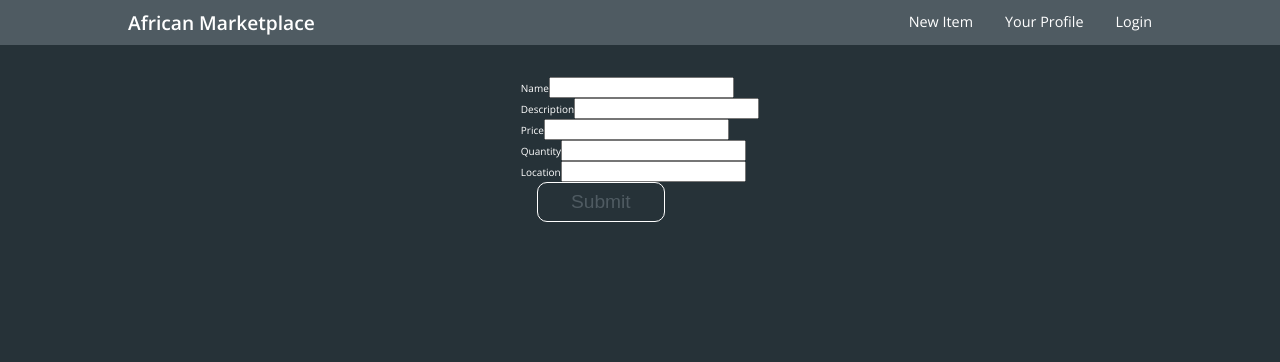
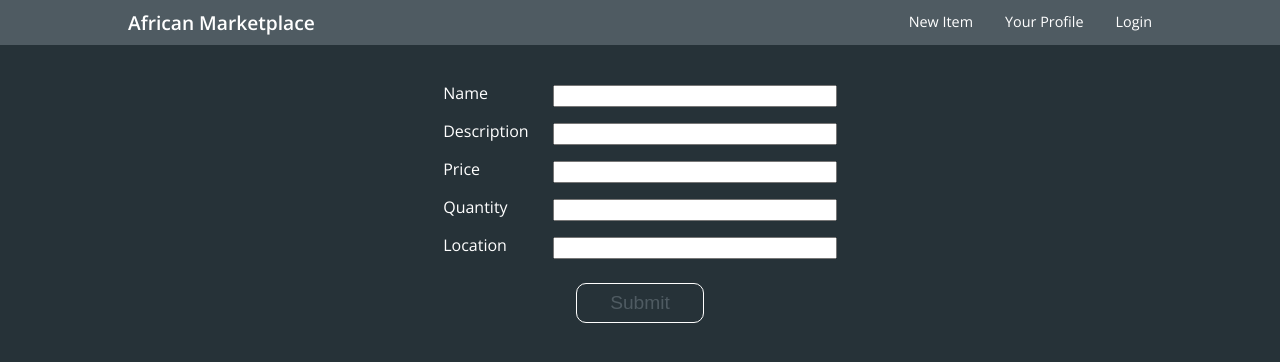
Before and after one commit to ttwebft70-bw-october/front-end, a React (Create React App) app: page /new-item in a window 1280 px wide. Shown: the top 362 px of the page. Built offline with nearby package versions, Linux system fonts and the light colour scheme.

Commit message:
Form styles simplified and applied to NewItem

```diff
--- a/src/components/Login.js
+++ b/src/components/Login.js
@@ -56,7 +56,7 @@ function Login() {
 							value={form.password}
 						/>
 					</label>
-					<div className="login-form-button-container">
+					<div className="button-container">
 						<Link to={"/"}>
 							<button disabled={!buttonOn}>Login</button>
 						</Link>
--- a/src/components/NewItem.js
+++ b/src/components/NewItem.js
@@ -37,9 +37,10 @@ function NewItem() {
 
 	return (
 		<div className="new-item">
+			<div className="form-container">
 				<form onSubmit={handleSubmit}>
 					<label>
-					Name
+						<span>Name</span>
 						<input
 							name="item"
 							type="text"
@@ -48,7 +49,7 @@ function NewItem() {
 						/>
 					</label>
 					<label>
-					Description
+						<span>Description</span>
 						<input
 							name="description"
 							type="text"
@@ -57,7 +58,7 @@ function NewItem() {
 						/>
 					</label>
 					<label>
-					Price
+						<span>Price</span>
 						<input
 							name="price"
 							type="text"
@@ -66,7 +67,7 @@ function NewItem() {
 						/>
 					</label>
 					<label>
-					Quantity
+						<span>Quantity</span>
 						<input
 							name="quantity"
 							type="number"
@@ -75,7 +76,7 @@ function NewItem() {
 						/>
 					</label>
 					<label>
-					Location
+						<span>Location</span>
 						<input
 							name="location"
 							type="text"
@@ -83,8 +84,11 @@ function NewItem() {
 							value={form.location}
 						/>
 					</label>
+					<div className="button-container">
 						<button disabled={!buttonOn}>Submit</button>
+					</div>
 				</form>
+			</div>
 		</div>
 	);
 }
--- a/src/components/Register.js
+++ b/src/components/Register.js
@@ -93,7 +93,9 @@ function Register() {
 							checked={form.tos}
 						/>
 					</label>
-					<button disabled={!buttonOn}>Submit</button>
+					<div className="button-container">
+						<button disabled={!buttonOn}>Submit</button>
+					</div>
 				</form>
 			</div>
 		</div>
--- a/src/style/index.css
+++ b/src/style/index.css
@@ -56,7 +56,7 @@ nav {
 	color: #62efff;
 }
 
-/*	Styles for the Login & Register components */
+/*	Styles for form components (Login, Register, NewItem) */
 .form-container {
 	font-size: 1rem;
 	display: flex;
@@ -112,16 +112,16 @@ form button:disabled {
 	color: #4f5b62;
 }
 
+.button-container {
+	display: flex;
+	justify-content: center;
+	margin-top: 1rem;
+}
+
 /*	Styling specific to the Login component */
 .login {
 	display: flex;
 	justify-content: center;
-}
-
-.login-form-button-container {
-	display: flex;
-	justify-content: center;
-	margin-top: 1rem;
 }
 
 /*	Styling specific to the Register component */
@@ -134,15 +134,10 @@ form button:disabled {
 	width: 1rem;
 }
 
-/*	Styles for the NewItem component */
+/*	Styles specific to the NewItem component */
 .new-item {
 	display: flex;
 	justify-content: center;
-}
-
-.new-item form {
-	display: flex;
-	flex-direction: column;
 }
 
 /*	Styles for Profile component */
```
Lines whose indentation alone changed are shown as unchanged.
